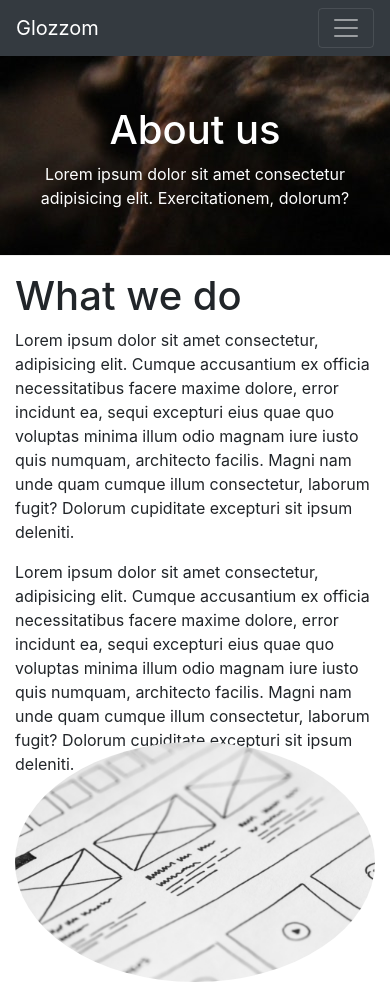
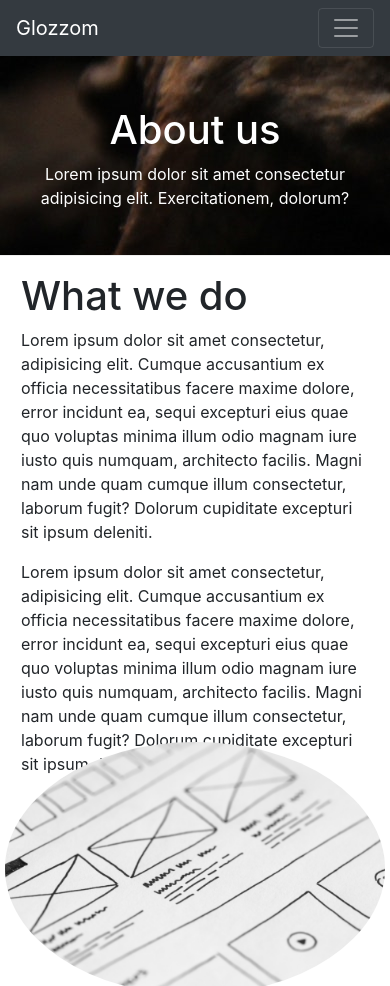
Before and after one commit to MowgliGit/website-blog, a plain HTML site: page about.html in a window 390 px wide. Shown: the top 986 px of the page. Drawn offline with nearby package versions, Linux system fonts and the light colour scheme.

Commit message:
some changes

```diff
--- a/about.html
+++ b/about.html
@@ -78,8 +78,8 @@
       <div class="container">
         <div class="row">
           <div class="col-md-6">
-            <h1>What we do</h1>
-            <p>
+            <h1 class="px-3">What we do</h1>
+            <p class="px-3">
               Lorem ipsum dolor sit amet consectetur, adipisicing elit. Cumque
               accusantium ex officia necessitatibus facere maxime dolore, error
               incidunt ea, sequi excepturi eius quae quo voluptas minima illum
@@ -87,7 +87,7 @@
               unde quam cumque illum consectetur, laborum fugit? Dolorum
               cupiditate excepturi sit ipsum deleniti.
             </p>
-            <p>
+            <p class="px-3">
               Lorem ipsum dolor sit amet consectetur, adipisicing elit. Cumque
               accusantium ex officia necessitatibus facere maxime dolore, error
               incidunt ea, sequi excepturi eius quae quo voluptas minima illum
@@ -107,7 +107,7 @@
       </div>
     </section>
     <!-- ICON BOXES -->
-    <section id="icon-boxes" class="p-5">
+    <section id="icon-boxes" class="py-5 px-3">
       <div class="container">
         <div class="row mb-4">
           <div class="col-md-4">
--- a/css/style.css
+++ b/css/style.css
@@ -102,4 +102,11 @@ a.nav-link {
   .col-md-4 img {
     margin-bottom: 10px;
   }
+  .container {
+    width: 100%;
+    padding-right: 5px;
+    padding-left: 5px;
+    margin-right: auto;
+    margin-left: auto;
+  }
 }
```
Also changed, not shown: blog.html (+1 -1 lines), index.html (+4 -4 lines).
